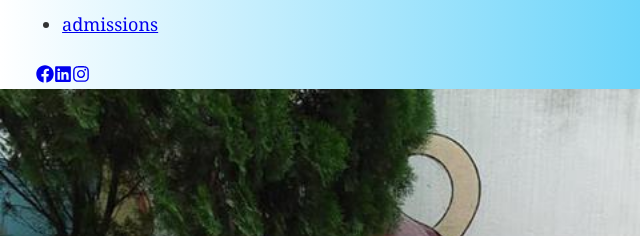
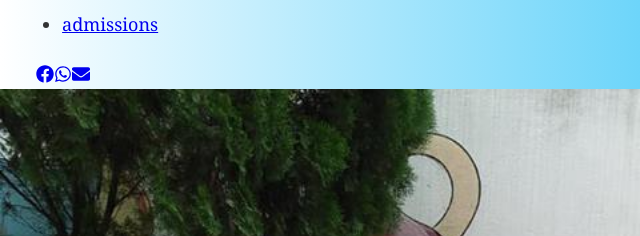
Before and after one commit to salujaparam/rhyme, a Gatsby site: page / in a window 1280 px wide. Shown: the part 178-414 px from the top of the page, 0-640 px from the left. Built offline with nearby package versions, Linux system fonts and the light colour scheme; Gatsby itself is replaced by a stand-in of ours.

Commit message:
added whatsapp and mail links

```diff
--- a/src/constants/social-icons.js
+++ b/src/constants/social-icons.js
@@ -1,5 +1,5 @@
 import React from 'react'
-import {FaFacebook, FaLinkedin, FaInstagram} from 'react-icons/fa'
+import {FaFacebook, FaWhatsapp, FaEnvelope} from 'react-icons/fa'
 
 export default [
     {
@@ -7,11 +7,11 @@ export default [
         url: 'https://www.facebook.com/Rhyme-Time-120503786018295/'
     },
     {
-        icon: <FaLinkedin />,
-        url: 'https://www.linkedin.com/in/param-saluja-8a011a171/'
+        icon: <FaWhatsapp />,
+        url: 'https://wa.me/918927611991'
     },
     {
-        icon: <FaInstagram />,
-        url: 'https://www.instagram.com/'
+        icon: <FaEnvelope />,
+        url: 'mailto:sanjusaluja1170@gmail.com?compose=new'
     }
 ]
```
